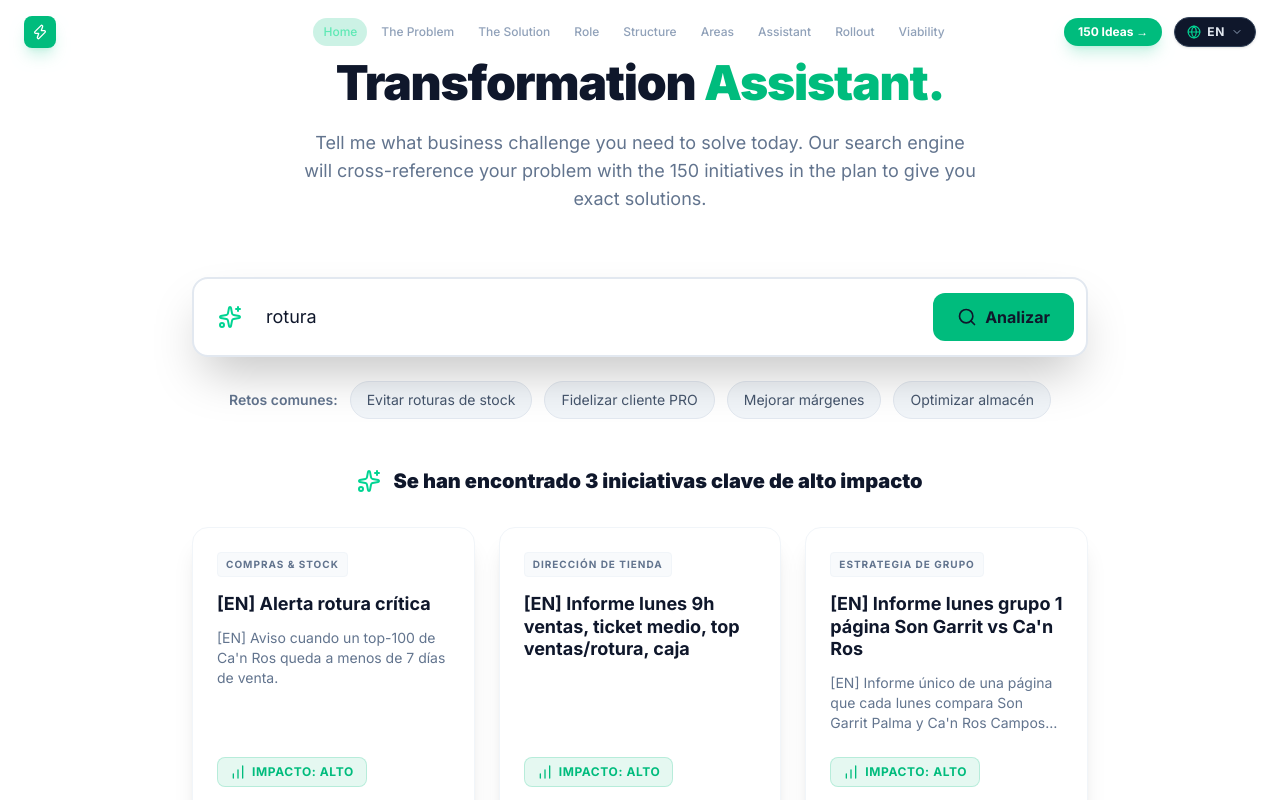
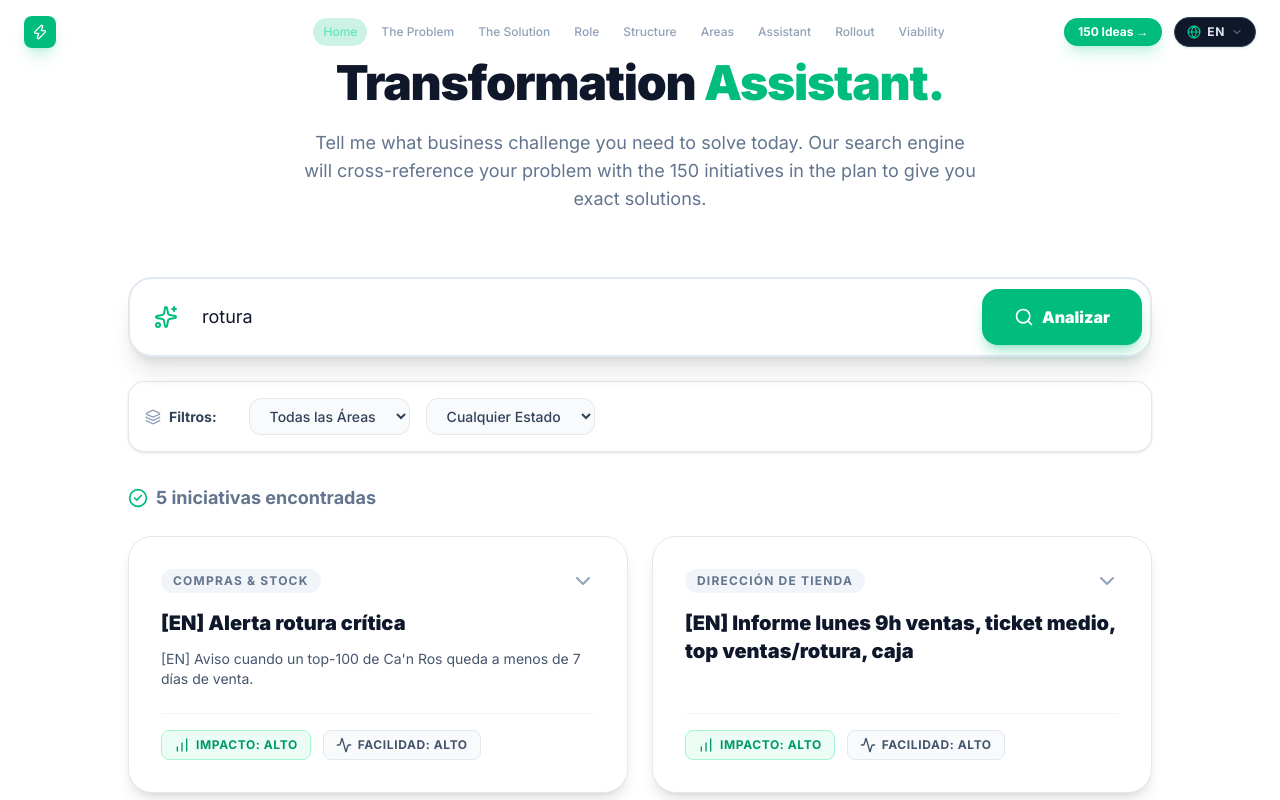
Before and after one commit to jordi2479/songarrit-canros-it, a Next.js app: page /en in a window 1280 px wide. Both pictures are taken after a click on the button "Evitar roturas de stock". Shown: the part 6708-7508 px from the top of the page. Built offline with nearby package versions, Linux system fonts and the light colour scheme.

Commit message:
feat: buscador con filtros por bloque-estado, detalle expandible y ver todo el catalogo

```diff
--- a/src/components/prototipos/BuscadorSoluciones.tsx
+++ b/src/components/prototipos/BuscadorSoluciones.tsx
@@ -1,12 +1,11 @@
 "use client";
 
-import { useState, useMemo, useEffect } from "react";
+import { useState, useMemo } from "react";
 import { motion, AnimatePresence } from "framer-motion";
 import { useTranslations, useLocale } from "next-intl";
-import { Search, Sparkles, Loader2, BarChart, ShieldAlert, Activity, ArrowRight, Lightbulb } from "lucide-react";
-import { Link } from "@/i18n/navigation";
+import { Search, Sparkles, Loader2, BarChart, ChevronDown, Activity, ChevronUp, Layers, CheckCircle2 } from "lucide-react";
 
-// Datasets (to search across all ideas)
+// Datasets
 import { catalogoAreas } from "@/data/catalogo";
 import { catalogoAreasEn } from "@/data/catalogo_en";
 import { catalogoAreasCa } from "@/data/catalogo_ca";
@@ -19,7 +18,11 @@ export function BuscadorSoluciones() {
   const [query, setQuery] = useState("");
   const [isSearching, setIsSearching] = useState(false);
   const [hasSearched, setHasSearched] = useState(false);
-  const [results, setResults] = useState<any[]>([]);
+
+  // Filters
+  const [filterBloque, setFilterBloque] = useState<string>("Todos");
+  const [filterEstado, setFilterEstado] = useState<string>("Todos");
+  const [expandedId, setExpandedId] = useState<string | null>(null);
 
   // Get flattened ideas
   const allIdeas = useMemo(() => {
@@ -41,56 +44,68 @@ export function BuscadorSoluciones() {
     return flat;
   }, [locale]);
 
+  const uniqueBloques = ["Todos", ...Array.from(new Set(allIdeas.map(i => i.bloque)))];
+  const uniqueEstados = ["Todos", ...Array.from(new Set(allIdeas.map(i => i.estado)))];
+
   // Predefined pills
   const commonChallenges = [
     { label: "Evitar roturas de stock", keyword: "rotura" },
     { label: "Fidelizar cliente PRO", keyword: "pro" },
     { label: "Mejorar márgenes", keyword: "margen" },
-    { label: "Optimizar almacén", keyword: "almac" }
+    { label: "Ver todo el catálogo", keyword: "ALL" }
   ];
 
   const handleSearch = (searchQuery: string) => {
-    if (!searchQuery.trim()) return;
-
-    setQuery(searchQuery);
+    setQuery(searchQuery === "ALL" ? "" : searchQuery);
     setIsSearching(true);
     setHasSearched(false);
+    setExpandedId(null);
 
-    // Simulate AI / Search processing time
     setTimeout(() => {
-      const lowerQuery = searchQuery.toLowerCase();
-      // Simple fuzzy match
-      const matched = allIdeas.filter(idea =>
+      setIsSearching(false);
+      setHasSearched(true);
+    }, 800); // reduced wait for better UX
+  };
+
+  const filteredResults = useMemo(() => {
+    if (!hasSearched) return [];
+
+    return allIdeas.filter(idea => {
+      // 1. Text Search
+      const lowerQuery = query.toLowerCase();
+      const matchesText = !query ||
         (idea.titulo && idea.titulo.toLowerCase().includes(lowerQuery)) ||
         (idea.descripcion && idea.descripcion.toLowerCase().includes(lowerQuery)) ||
-        (idea.descripcionLarga && idea.descripcionLarga.toLowerCase().includes(lowerQuery))
-      );
+        (idea.descripcionLarga && idea.descripcionLarga.toLowerCase().includes(lowerQuery));
 
-      // If no exact matches, just return some top ideas as fallback for demo purposes
-      const finalResults = matched.length > 0
-        ? matched.slice(0, 3)
-        : allIdeas.filter(idea => idea.beneficio?.toLowerCase() === 'alto').slice(0, 3);
+      // 2. Filters
+      const matchesBloque = filterBloque === "Todos" || idea.bloque === filterBloque;
+      const matchesEstado = filterEstado === "Todos" || idea.estado === filterEstado;
 
-      setResults(finalResults);
-      setIsSearching(false);
-      setHasSearched(true);
-    }, 1200); // 1.2s of "thinking"
+      return matchesText && matchesBloque && matchesEstado;
+    });
+  }, [query, filterBloque, filterEstado, hasSearched, allIdeas]);
+
+  const getBeneficioColor = (val: string) => {
+    if (val?.toLowerCase() === "alto") return "text-emerald-600 bg-emerald-50 border-emerald-200";
+    if (val?.toLowerCase() === "medio") return "text-amber-600 bg-amber-50 border-amber-200";
+    return "text-red-600 bg-red-50 border-red-200";
   };
 
-  const getBeneficioColor = (val: string) => {
-    if (val?.toLowerCase() === "alto") return "text-emerald-500 bg-emerald-500/10 border-emerald-500/20";
-    if (val?.toLowerCase() === "medio") return "text-amber-500 bg-amber-500/10 border-amber-500/20";
-    return "text-red-500 bg-red-500/10 border-red-500/20";
+  const getFacilidadColor = (val: string) => {
+    if (val?.toLowerCase() === "alta") return "text-blue-600 bg-blue-50 border-blue-200";
+    if (val?.toLowerCase() === "media") return "text-violet-600 bg-violet-50 border-violet-200";
+    return "text-slate-600 bg-slate-50 border-slate-200";
   };
 
   return (
-    <div className="w-full max-w-4xl mx-auto flex flex-col items-center">
+    <div className="w-full max-w-5xl mx-auto flex flex-col items-center">
 
       {/* Search Input Box */}
       <div className="w-full relative group">
-        <div className="absolute inset-0 bg-emerald-500/20 blur-2xl rounded-full opacity-0 group-hover:opacity-100 transition-opacity duration-500 pointer-events-none" />
-        <div className="relative flex items-center bg-white border-2 border-slate-200 hover:border-emerald-500 focus-within:border-emerald-400 rounded-2xl shadow-2xl transition-all duration-300 overflow-hidden">
-          <div className="pl-6 text-emerald-400">
+        <div className="absolute inset-0 bg-emerald-500/10 blur-2xl rounded-full opacity-0 group-hover:opacity-100 transition-opacity duration-500 pointer-events-none" />
+        <div className="relative flex flex-col sm:flex-row items-center bg-white border-2 border-slate-200 hover:border-emerald-500 focus-within:border-emerald-400 rounded-3xl shadow-xl transition-all duration-300 p-2 gap-2">
+          <div className="pl-4 text-emerald-500 hidden sm:block">
             <Sparkles className="w-6 h-6" />
           </div>
           <input
@@ -98,68 +113,89 @@ export function BuscadorSoluciones() {
             value={query}
             onChange={(e) => setQuery(e.target.value)}
             onKeyDown={(e) => e.key === 'Enter' && handleSearch(query)}
-            placeholder="Ej: ¿Cómo reduzco las roturas de stock en verano?"
-            className="w-full bg-transparent text-slate-900 placeholder-slate-500 px-6 py-6 text-lg focus:outline-none"
+            placeholder="Ej: ¿Cómo optimizo el almacén?"
+            className="w-full bg-transparent text-slate-900 placeholder-slate-400 px-4 py-4 text-lg focus:outline-none"
           />
           <button
-            onClick={() => handleSearch(query)}
-            disabled={!query.trim() || isSearching}
-            className="mr-3 px-6 py-3 bg-emerald-500 hover:bg-emerald-400 text-slate-900 rounded-xl font-bold transition-colors disabled:opacity-50 disabled:cursor-not-allowed flex items-center gap-2"
+            onClick={() => handleSearch(query || "ALL")}
+            disabled={isSearching}
+            className="w-full sm:w-auto px-8 py-4 bg-emerald-500 hover:bg-emerald-400 text-white rounded-2xl font-black transition-colors disabled:opacity-50 disabled:cursor-not-allowed flex items-center justify-center gap-2 shadow-lg shadow-emerald-500/30"
           >
             {isSearching ? <Loader2 className="w-5 h-5 animate-spin" /> : <Search className="w-5 h-5" />}
-            <span className="hidden sm:inline">Analizar</span>
+            <span>Analizar</span>
           </button>
         </div>
       </div>
 
       {/* Sugerencias */}
+      {!hasSearched && !isSearching && (
         <div className="flex flex-wrap items-center justify-center gap-3 mt-6">
-        <span className="text-sm font-semibold text-slate-500">Retos comunes:</span>
+          <span className="text-sm font-semibold text-slate-500">O empieza por:</span>
           {commonChallenges.map((challenge, idx) => (
             <button
               key={idx}
               onClick={() => handleSearch(challenge.keyword)}
-            className="px-4 py-2 bg-slate-100 hover:bg-slate-200 text-slate-600 hover:text-slate-900 border border-slate-200 hover:border-emerald-500/50 rounded-full text-sm transition-all"
+              className="px-4 py-2 bg-slate-100 hover:bg-emerald-50 hover:text-emerald-700 text-slate-600 border border-slate-200 hover:border-emerald-200 rounded-full text-sm transition-all font-medium"
             >
               {challenge.label}
             </button>
           ))}
         </div>
+      )}
+
+      {/* Filtros Activos (solo si ya buscó) */}
+      <AnimatePresence>
+        {hasSearched && !isSearching && (
+          <motion.div
+            initial={{ opacity: 0, height: 0 }}
+            animate={{ opacity: 1, height: "auto" }}
+            className="w-full flex flex-wrap items-center gap-4 mt-6 p-4 bg-white border border-slate-200 rounded-2xl shadow-sm"
+          >
+            <div className="flex items-center gap-2 mr-4">
+              <Layers className="w-4 h-4 text-slate-400" />
+              <span className="text-sm font-bold text-slate-700">Filtros:</span>
+            </div>
+
+            <select
+              value={filterBloque}
+              onChange={(e) => setFilterBloque(e.target.value)}
+              className="px-4 py-2 bg-slate-50 border border-slate-200 rounded-xl text-sm font-medium text-slate-700 focus:outline-none focus:border-emerald-500"
+            >
+              {uniqueBloques.map(b => (
+                <option key={b} value={b}>{b === "Todos" ? "Todas las Áreas" : b}</option>
+              ))}
+            </select>
+
+            <select
+              value={filterEstado}
+              onChange={(e) => setFilterEstado(e.target.value)}
+              className="px-4 py-2 bg-slate-50 border border-slate-200 rounded-xl text-sm font-medium text-slate-700 focus:outline-none focus:border-emerald-500"
+            >
+              {uniqueEstados.map(e => (
+                <option key={e} value={e}>{e === "Todos" ? "Cualquier Estado" : e}</option>
+              ))}
+            </select>
+          </motion.div>
+        )}
+      </AnimatePresence>
 
       {/* Resultados */}
-      <div className="w-full mt-12 min-h-[400px]">
+      <div className="w-full mt-8 min-h-[400px]">
         <AnimatePresence mode="wait">
 
-          {/* Estado Inicial */}
-          {!isSearching && !hasSearched && (
-            <motion.div
-              key="empty"
-              initial={{ opacity: 0 }}
-              animate={{ opacity: 1 }}
-              exit={{ opacity: 0 }}
-              className="flex flex-col items-center justify-center text-slate-500 h-full py-20"
-            >
-              <Lightbulb className="w-16 h-16 mb-4 opacity-20" />
-              <p className="text-lg">Describe un problema y el asistente buscará las mejores iniciativas.</p>
-            </motion.div>
-          )}
-
-          {/* Estado Pensando */}
           {isSearching && (
             <motion.div
               key="loading"
               initial={{ opacity: 0, scale: 0.95 }}
               animate={{ opacity: 1, scale: 1 }}
               exit={{ opacity: 0, scale: 0.95 }}
-              className="flex flex-col items-center justify-center text-emerald-400 h-full py-20"
+              className="flex flex-col items-center justify-center text-emerald-500 h-full py-20"
             >
               <Loader2 className="w-16 h-16 mb-6 animate-spin" />
-              <p className="text-xl font-bold animate-pulse">Analizando catálogo de soluciones...</p>
-              <p className="text-sm text-slate-500 mt-2">Cruzando tu reto con 150 iniciativas documentadas.</p>
+              <p className="text-xl font-black animate-pulse">Analizando 150 iniciativas...</p>
             </motion.div>
           )}
 
-          {/* Estado Resultados */}
           {!isSearching && hasSearched && (
             <motion.div
               key="results"
@@ -167,47 +203,106 @@ export function BuscadorSoluciones() {
               animate={{ opacity: 1, y: 0 }}
               className="space-y-6"
             >
-              <h3 className="text-xl font-black text-slate-900 text-center mb-8 flex items-center justify-center gap-3">
-                <Sparkles className="w-6 h-6 text-emerald-400" />
-                Se han encontrado {results.length} iniciativas clave de alto impacto
+              <h3 className="text-lg font-bold text-slate-500 mb-6 flex items-center gap-2">
+                <CheckCircle2 className="w-5 h-5 text-emerald-500" />
+                {filteredResults.length} iniciativas encontradas
               </h3>
 
-              <div className="grid grid-cols-1 md:grid-cols-3 gap-6">
-                {results.map((idea, i) => (
+              <div className="grid grid-cols-1 md:grid-cols-2 gap-6">
+                {filteredResults.map((idea, i) => {
+                  const isExpanded = expandedId === idea.id;
+
+                  return (
                     <motion.div
+                      layout
                       key={idea.id}
                       initial={{ opacity: 0, y: 20 }}
                       animate={{ opacity: 1, y: 0 }}
-                    transition={{ delay: i * 0.1 }}
-                    className="bg-white border border-slate-100 hover:border-emerald-500/50 rounded-2xl p-6 flex flex-col shadow-xl transition-colors group"
+                      transition={{ delay: i > 5 ? 0 : i * 0.05 }}
+                      className={`bg-white border transition-all duration-300 rounded-3xl overflow-hidden shadow-lg ${
+                        isExpanded ? "border-emerald-400 shadow-emerald-500/10 md:col-span-2" : "border-slate-200 hover:border-emerald-300"
+                      }`}
                     >
-                    <div className="flex items-center gap-2 mb-4">
-                      <span className="text-[10px] uppercase font-bold tracking-widest text-slate-500 bg-slate-50 px-2 py-1 rounded border border-slate-100">
+                      <div className="p-6 md:p-8 cursor-pointer flex flex-col h-full" onClick={() => setExpandedId(isExpanded ? null : idea.id)}>
+                        <div className="flex items-center justify-between mb-4">
+                          <span className="text-[10px] md:text-xs uppercase font-bold tracking-widest text-slate-500 bg-slate-100 px-3 py-1 rounded-full">
                             {idea.areaTitulo}
                           </span>
+                          <button className="text-slate-400 hover:text-emerald-500 transition-colors">
+                            {isExpanded ? <ChevronUp className="w-6 h-6" /> : <ChevronDown className="w-6 h-6" />}
+                          </button>
                         </div>
 
-                    <h4 className="text-lg font-bold text-slate-900 mb-3 leading-tight">{idea.titulo}</h4>
-                    <p className="text-sm text-slate-500 flex-1 mb-6 line-clamp-3">{idea.descripcion}</p>
+                        <h4 className="text-xl font-black text-slate-900 mb-3">{idea.titulo}</h4>
+                        <p className={`text-sm text-slate-600 mb-6 ${!isExpanded && "line-clamp-2"}`}>
+                          {idea.descripcion}
+                        </p>
 
-                    <div className="mt-auto space-y-4">
-                      <div className="flex items-center justify-between">
+                        {/* Quick Tags always visible */}
+                        <div className="flex flex-wrap items-center gap-3 mt-auto pt-4 border-t border-slate-100">
                           <div className={`flex items-center gap-1.5 px-3 py-1.5 rounded-lg border ${getBeneficioColor(idea.beneficio)}`}>
                             <BarChart className="w-4 h-4" />
                             <span className="text-xs font-bold uppercase tracking-wider">Impacto: {idea.beneficio}</span>
                           </div>
+                          <div className={`flex items-center gap-1.5 px-3 py-1.5 rounded-lg border ${getFacilidadColor(idea.facilidad)}`}>
+                            <Activity className="w-4 h-4" />
+                            <span className="text-xs font-bold uppercase tracking-wider">Facilidad: {idea.facilidad}</span>
+                          </div>
                         </div>
 
-                      <Link
-                        href={`/catalogo`}
-                        className="flex items-center justify-center w-full gap-2 px-4 py-3 bg-slate-50 hover:bg-emerald-500 text-slate-600 hover:text-slate-900 rounded-xl font-semibold transition-all group-hover:border-emerald-400 border border-slate-100"
+                        {/* Expanded Content */}
+                        <AnimatePresence>
+                          {isExpanded && (
+                            <motion.div
+                              initial={{ opacity: 0, height: 0 }}
+                              animate={{ opacity: 1, height: "auto" }}
+                              exit={{ opacity: 0, height: 0 }}
+                              className="overflow-hidden"
                             >
-                        Ver detalle <ArrowRight className="w-4 h-4" />
-                      </Link>
+                              <div className="pt-8 mt-8 border-t-2 border-dashed border-slate-100">
+                                <h5 className="font-bold text-slate-900 mb-2">Detalle de la Iniciativa</h5>
+                                <p className="text-sm text-slate-600 leading-relaxed mb-6">
+                                  {idea.descripcionLarga || "No hay detalle extendido para esta iniciativa."}
+                                </p>
+
+                                <div className="grid grid-cols-1 md:grid-cols-2 gap-6 bg-slate-50 p-6 rounded-2xl border border-slate-200">
+                                  <div>
+                                    <h5 className="font-bold text-slate-900 text-sm mb-2">Veredicto / Estrategia</h5>
+                                    <p className="text-xs text-slate-600">{idea.veredicto || "Pendiente de análisis"}</p>
+                                  </div>
+                                  <div>
+                                    <h5 className="font-bold text-slate-900 text-sm mb-2">Stack / Requisitos</h5>
+                                    <div className="flex flex-wrap gap-2">
+                                      {idea.stack ? idea.stack.split(',').map((s: string, idx: number) => (
+                                        <span key={idx} className="px-2 py-1 bg-white border border-slate-200 rounded text-xs font-semibold text-slate-700">
+                                          {s.trim()}
+                                        </span>
+                                      )) : <span className="text-xs text-slate-500">Estándar</span>}
+                                    </div>
+                                  </div>
+                                </div>
                               </div>
                             </motion.div>
-                ))}
+                          )}
+                        </AnimatePresence>
+
                       </div>
+                    </motion.div>
+                  );
+                })}
+              </div>
+
+              {filteredResults.length === 0 && (
+                <div className="text-center py-20 bg-white border border-slate-200 rounded-3xl">
+                  <p className="text-slate-500 text-lg">No hemos encontrado iniciativas con esos filtros.</p>
+                  <button
+                    onClick={() => { setFilterBloque("Todos"); setFilterEstado("Todos"); setQuery(""); }}
+                    className="mt-4 px-6 py-2 bg-emerald-50 text-emerald-600 font-bold rounded-full hover:bg-emerald-100"
+                  >
+                    Limpiar Filtros
+                  </button>
+                </div>
+              )}
             </motion.div>
           )}
 
```
Lines whose indentation alone changed are shown as unchanged.
